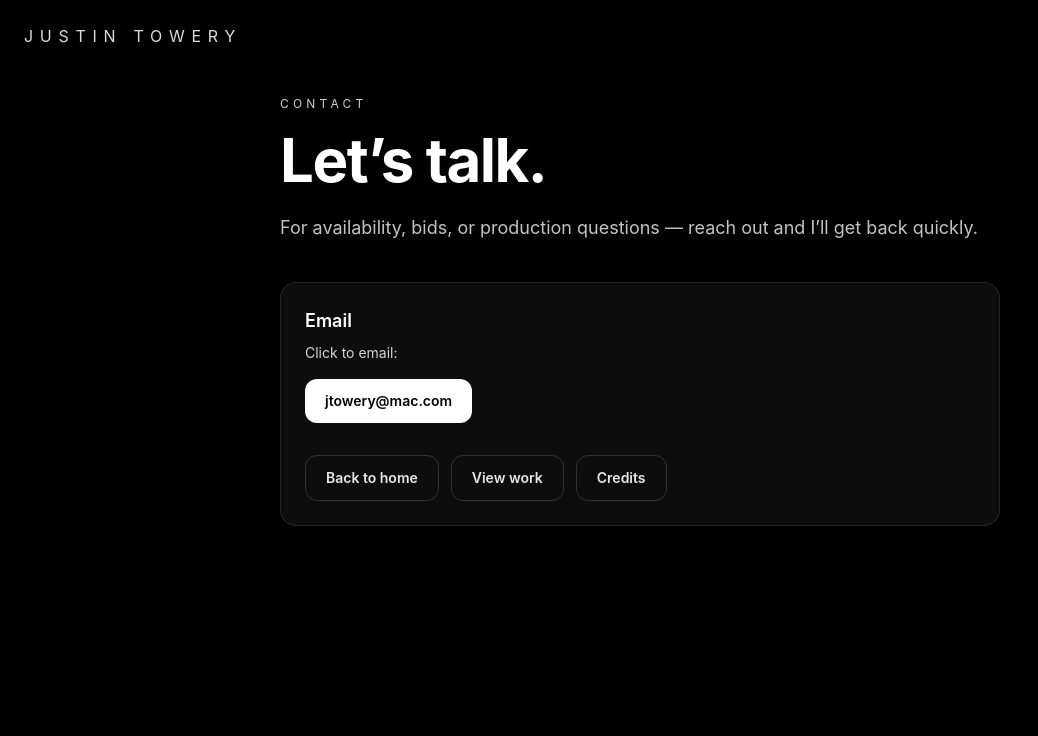
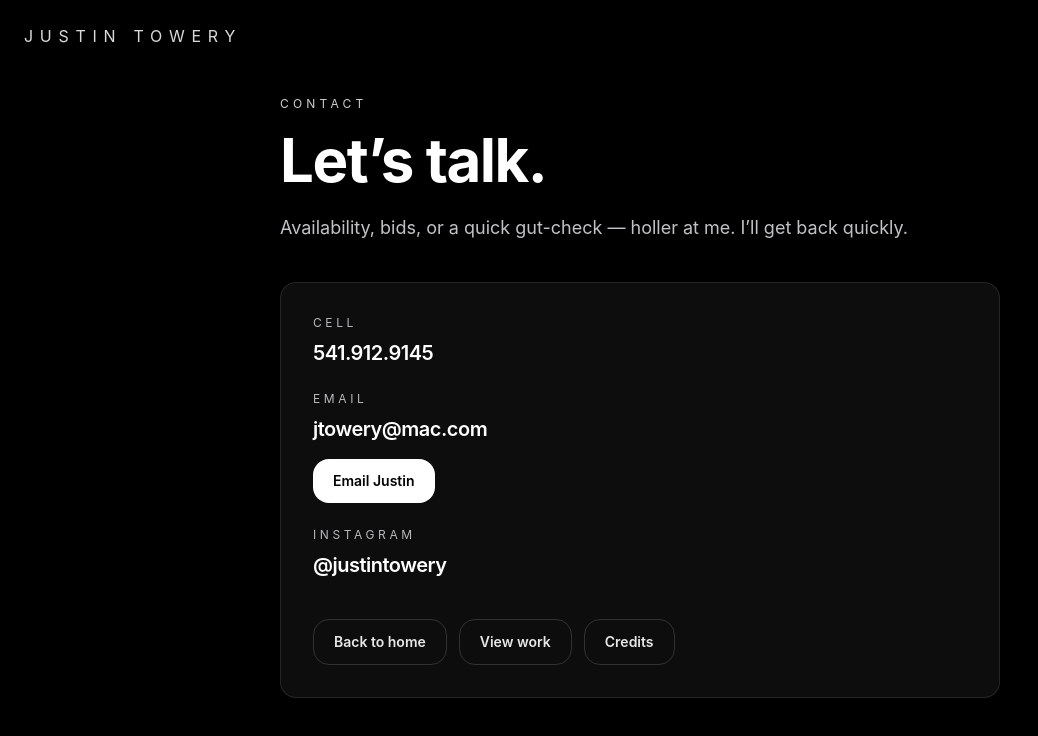
Before and after one commit to Justintowery/jt-producer-site, a Next.js app: page /contact in a window 1280 px wide. Shown: the top 736 px of the page, without its empty margins (0-1038 px from the left). Built offline with nearby package versions, Linux system fonts and the light colour scheme.

Commit message:
Restore contact copy

```diff
--- a/src/app/contact/page.tsx
+++ b/src/app/contact/page.tsx
@@ -6,13 +6,14 @@ import { motion, useReducedMotion } from "framer-motion";
 export default function ContactPage() {
   const reduceMotion = useReducedMotion();
 
-  // Single source of truth for your email
+  const phone = "541.912.9145";
   const email = "jtowery@mac.com";
+  const instagramHandle = "@justintowery";
+  const instagramUrl = "https://instagram.com/justintowery";
 
-  // Optional: pre-fill subject/body when someone clicks the email button
   const mailto = `mailto:${email}?subject=${encodeURIComponent(
     "Production Inquiry"
-  )}&body=${encodeURIComponent("Hi Justin,%0D%0A%0D%0A")}`;
+  )}&body=${encodeURIComponent("Hi Justin,\n\n")}`;
 
   return (
     <main className="min-h-screen bg-black text-white">
@@ -41,43 +42,88 @@ export default function ContactPage() {
           transition={{ duration: 0.65, ease: "easeOut", delay: 0.12 }}
           className="mt-6 text-lg leading-relaxed text-zinc-200/85"
         >
-          For availability, bids, or production questions — reach out and I’ll get back quickly.
+          Availability, bids, or a quick gut-check — holler at me. I’ll get back
+          quickly.
         </motion.p>
 
-        <div className="mt-10 rounded-2xl border border-white/10 bg-white/5 p-6">
-          <h2 className="text-lg font-semibold text-white">Email</h2>
-          <p className="mt-2 text-sm text-zinc-300">Click to email:</p>
+        <motion.div
+          initial={reduceMotion ? false : { opacity: 0, y: 10 }}
+          animate={reduceMotion ? false : { opacity: 1, y: 0 }}
+          transition={{ duration: 0.65, ease: "easeOut", delay: 0.18 }}
+          className="mt-10 rounded-2xl border border-white/10 bg-white/5 p-7 sm:p-8"
+        >
+          <div className="grid gap-6">
+            <div>
+              <p className="text-xs uppercase tracking-[0.3em] text-zinc-200/80">
+                Cell
+              </p>
+              <a
+                href={`tel:${phone.replace(/\./g, "")}`}
+                className="mt-2 inline-flex text-xl font-semibold tracking-tight text-white hover:text-white/90"
+              >
+                {phone}
+              </a>
+            </div>
 
-          <a
-            href={mailto}
-            className="mt-4 inline-flex rounded-xl bg-white px-5 py-3 text-sm font-semibold text-black transition hover:opacity-90"
-          >
-            {email}
-          </a>
+            <div>
+              <p className="text-xs uppercase tracking-[0.3em] text-zinc-200/80">
+                Email
+              </p>
+              <a
+                href={mailto}
+                className="mt-2 inline-flex text-xl font-semibold tracking-tight text-white hover:text-white/90"
+              >
+                {email}
+              </a>
 
-          <div className="mt-8 flex flex-col gap-3 sm:flex-row">
+              <div className="mt-4">
+                <a
+                  href={mailto}
+                  className="inline-flex rounded-2xl bg-white px-5 py-3 text-sm font-semibold text-black transition hover:opacity-90"
+                >
+                  Email Justin
+                </a>
+              </div>
+            </div>
+
+            <div>
+              <p className="text-xs uppercase tracking-[0.3em] text-zinc-200/80">
+                Instagram
+              </p>
+              <a
+                href={instagramUrl}
+                target="_blank"
+                rel="noreferrer"
+                className="mt-2 inline-flex text-xl font-semibold tracking-tight text-white hover:text-white/90"
+              >
+                {instagramHandle}
+              </a>
+            </div>
+          </div>
+
+          <div className="mt-10 flex flex-col gap-3 sm:flex-row">
             <Link
               href="/"
-              className="rounded-xl border border-white/15 bg-white/0 px-5 py-3 text-center text-sm font-semibold text-white/90 transition hover:border-white/35 hover:text-white"
+              className="rounded-2xl border border-white/15 bg-white/0 px-5 py-3 text-center text-sm font-semibold text-white/90 transition hover:border-white/35 hover:text-white"
             >
               Back to home
             </Link>
 
             <Link
               href="/work"
-              className="rounded-xl border border-white/15 bg-white/0 px-5 py-3 text-center text-sm font-semibold text-white/90 transition hover:border-white/35 hover:text-white"
+              className="rounded-2xl border border-white/15 bg-white/0 px-5 py-3 text-center text-sm font-semibold text-white/90 transition hover:border-white/35 hover:text-white"
             >
               View work
             </Link>
 
             <Link
               href="/credits"
-              className="rounded-xl border border-white/15 bg-white/0 px-5 py-3 text-center text-sm font-semibold text-white/90 transition hover:border-white/35 hover:text-white"
+              className="rounded-2xl border border-white/15 bg-white/0 px-5 py-3 text-center text-sm font-semibold text-white/90 transition hover:border-white/35 hover:text-white"
             >
               Credits
             </Link>
           </div>
-        </div>
+        </motion.div>
       </section>
     </main>
   );
```
